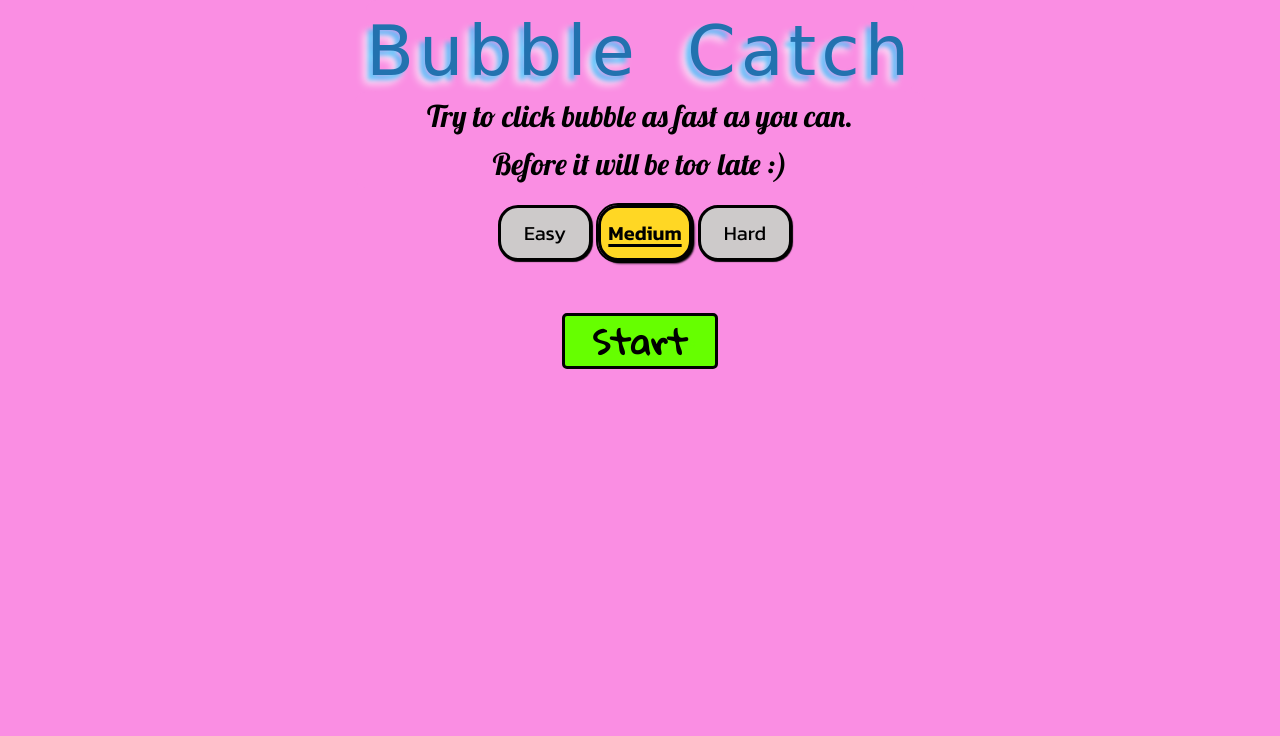
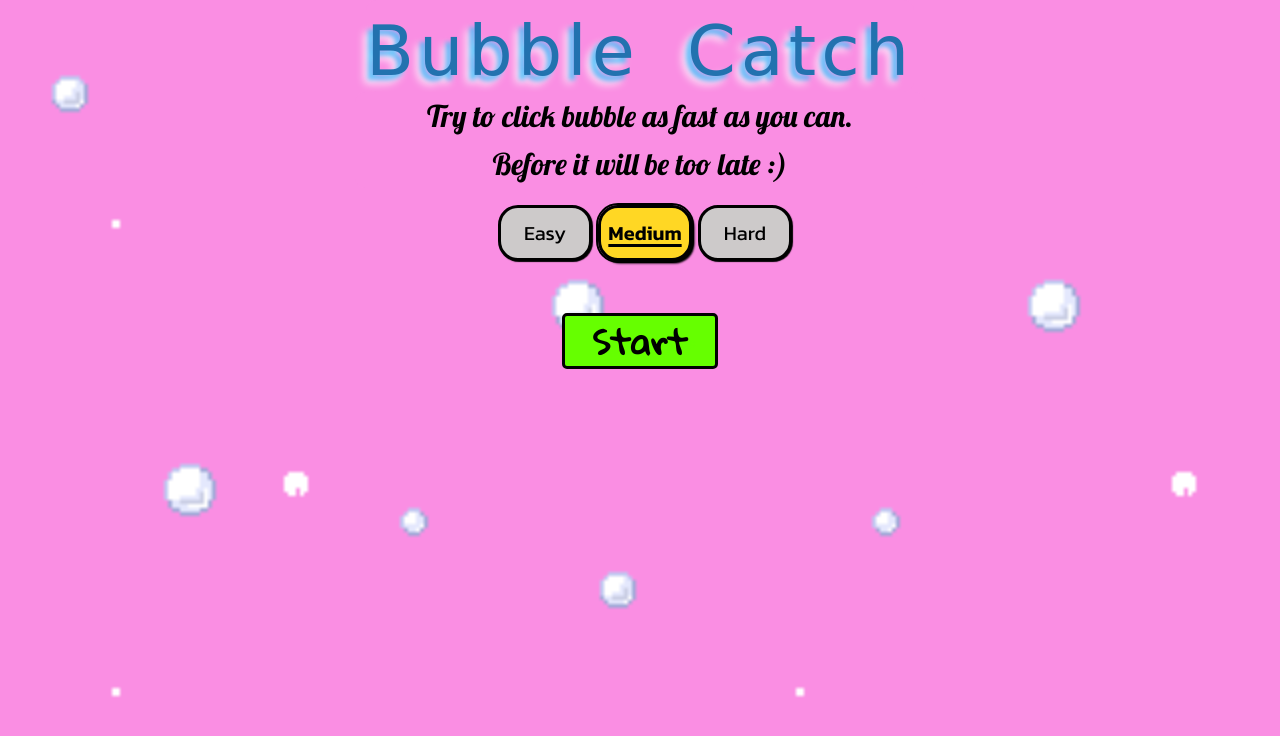
Before and after one commit to ahmettoguz/Bubble_Catch, a plain HTML site: page Bubble Catch/Html/index.html in a window 1280 px wide. Drawn offline with Linux system fonts and the light colour scheme; the site is published under a folder, as on GitHub Pages, so addresses that start at the root find nothing; a web font is replaced by a local one.

Commit message:
Gif location fixed

```diff
--- a/Bubble Catch/Css/bubbleCatch.css
+++ b/Bubble Catch/Css/bubbleCatch.css
@@ -10,7 +10,7 @@ body,
 /* START SCREEN */
 #startScreen {
   user-select: none;
-  background-image: url(/Images/bubble.gif);
+  background-image: url(../Images/bubble.gif);
   background-color: #fa8ee3;
   background-size: cover;
   display: flex;
```
